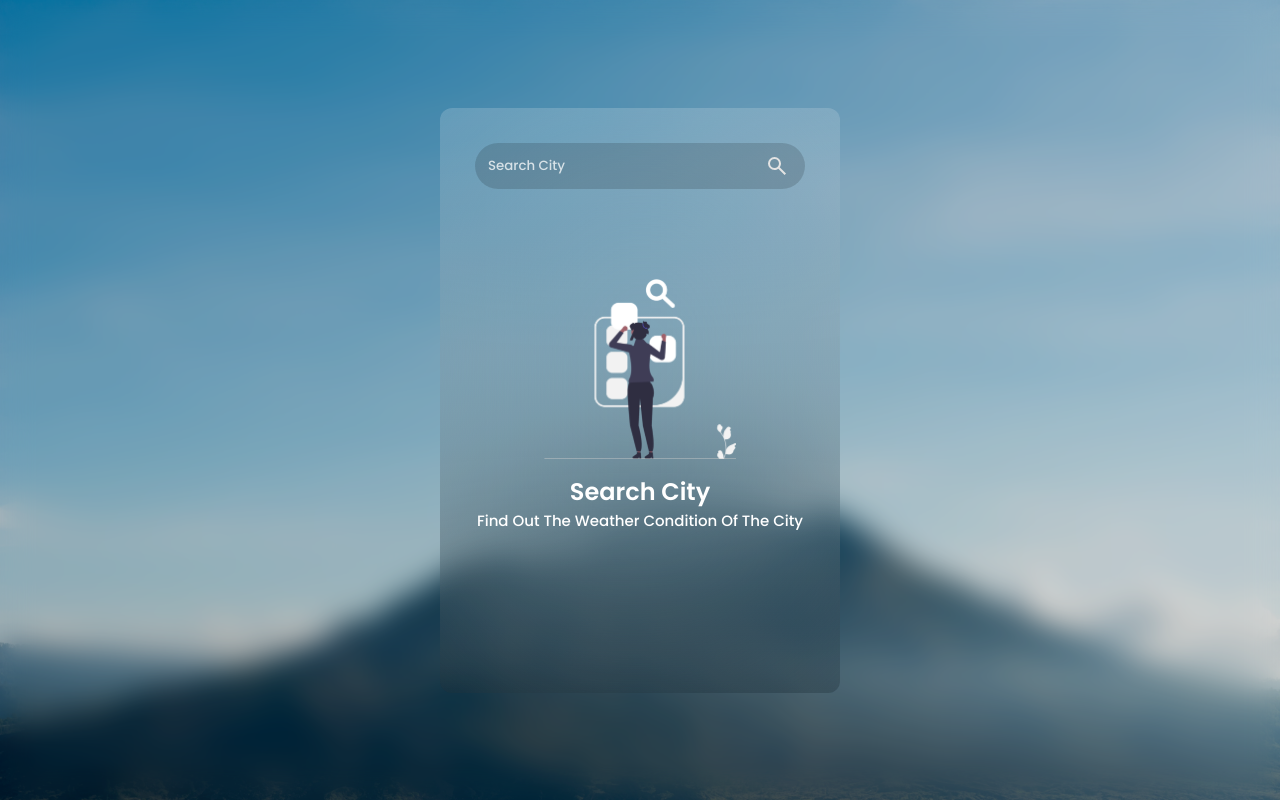
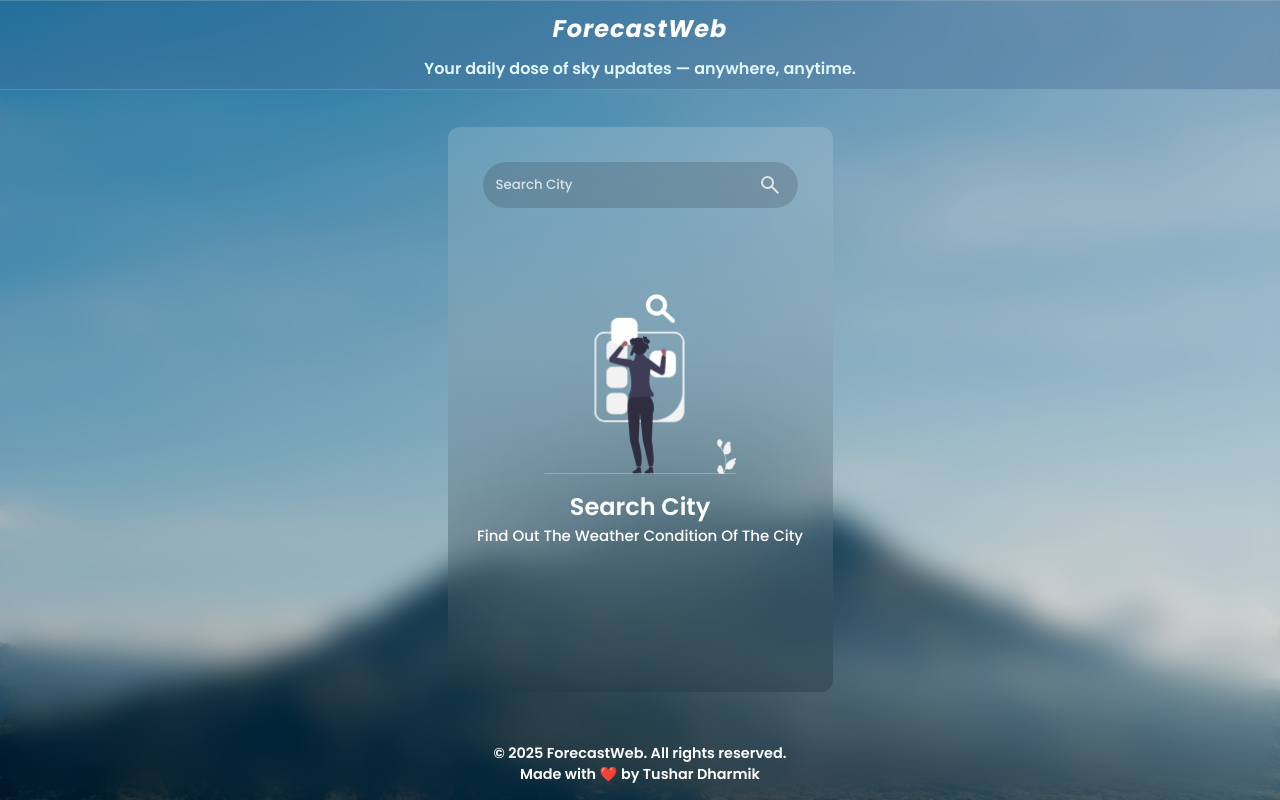
Before and after one commit to TJD2004/Weather-App-using-HTML-CSS-JSS, a plain HTML site: page index.html in a window 1280 px wide. Drawn offline with Linux system fonts and the light colour scheme.

Commit message:
Changes in some files

```diff
--- a/index.html
+++ b/index.html
@@ -9,6 +9,14 @@
 
 </head>
 <body>
+
+    <header class="header">
+        <div class="header-content">
+            <h1 class="logo">ForecastWeb</h1>
+            <p class="tagline">Your daily dose of sky updates — anywhere, anytime.</p>
+        </div>
+    </header>
+
     <main  class="main-container">
 
         <header class="input-container">
@@ -97,5 +105,11 @@
         </section>
 
     </main>
+
+    <footer class="footer">
+        <p>© 2025 ForecastWeb. All rights reserved.</p>
+        <p>Made with <span class="heart">❤️</span> by Tushar Dharmik</p>
+    </footer>
+
 </body>
 </html>
--- a/style.css
+++ b/style.css
@@ -9,6 +9,7 @@
     font-weight: 600;
 }
 
+
 body {
     background: url('assets/bg.jpg');
     width: 100%;
@@ -16,7 +17,8 @@ body {
     background-size: cover;
     background-position: center;
     display: flex;
-    justify-content: center;
+    flex-direction: column;
+    justify-content: space-between;
     align-items: center;
 }
 
@@ -29,9 +31,43 @@ body::before {
     backdrop-filter: blur(15px);
 }
 
+
+.header {
+    width: 100%;
+    height: 90px;
+    background: rgba(73, 110, 150, 0.4); /* light transparent blue */
+    backdrop-filter: blur(10px); /* blur effect */
+    -webkit-backdrop-filter: blur(10px); /* Safari support */
+    padding: 10px;
+    text-align: center;
+    color: white;
+    border-bottom: 1px solid rgba(233, 230, 230, 0.205);
+    border-top: 1px solid rgba(233, 230, 230, 0.205);
+}
+
+@media (max-width: 455px) {
+    .header {
+        height: 120px;
+    }
+}
+
+.logo {
+    font-size: 1.5rem;
+    font-weight: bold;
+    font-style: italic;
+    margin: 0;
+    letter-spacing: 1px;
+}
+
+.tagline {
+    font-size: 1rem;
+    margin-top: 10px;
+    color: #e0f7ff;
+}
+
 .main-container {
-    width: 400px;
-    height: 585px;
+    width: 385px;
+    height: 565px;
     z-index: 1;
     background: linear-gradient(to top, rgb(0, 0, 0, 0.15), rgb(255, 255, 255, 0.15));
     border-radius: 12px;
@@ -191,3 +227,18 @@ body::before {
     height: 180px;
     width: fit-content;
 }
+
+.footer {
+    display: flex;
+    flex-direction: column;
+    text-align: center;
+    padding: 15px 10px;
+    font-size: 0.9rem;
+    color: #e0f7ff;
+    z-index: 1;
+
+}
+
+.footer .heart {
+    color: red;
+}
```
